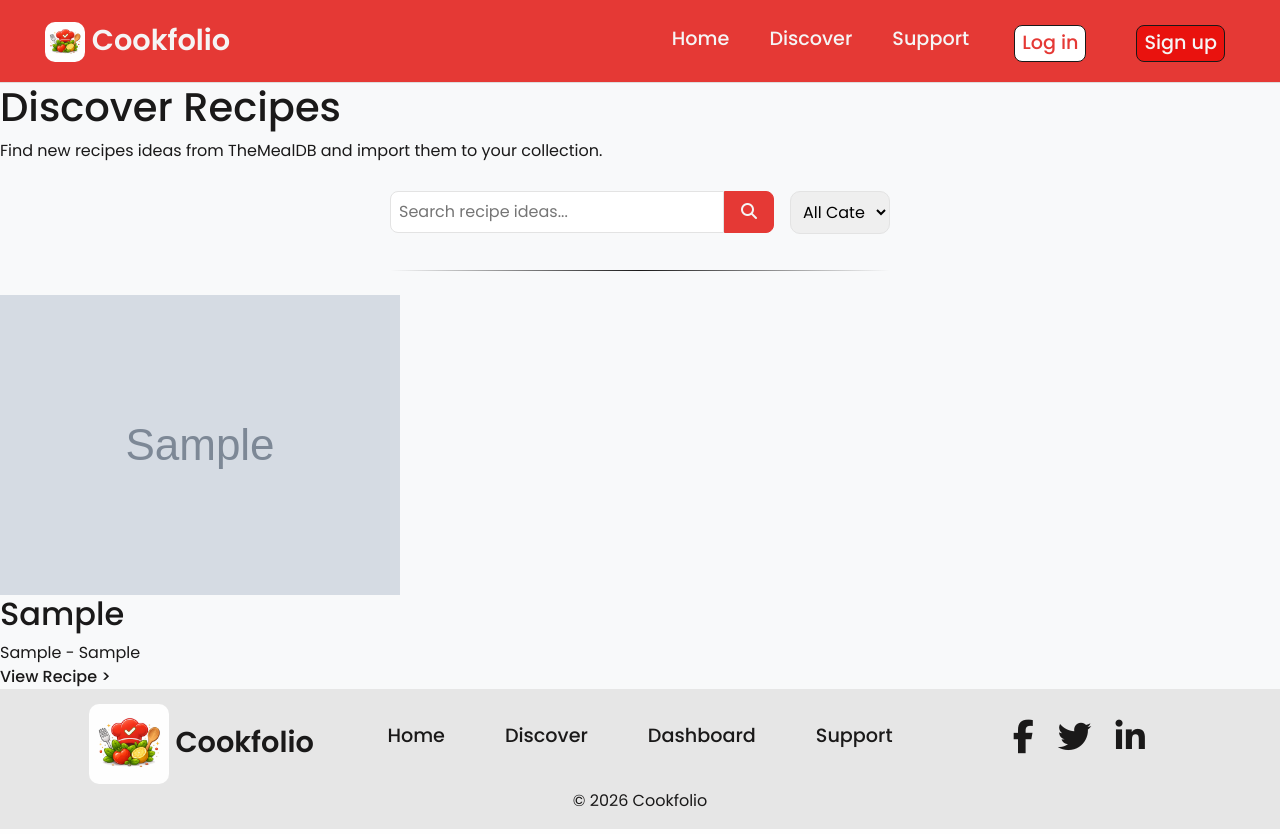
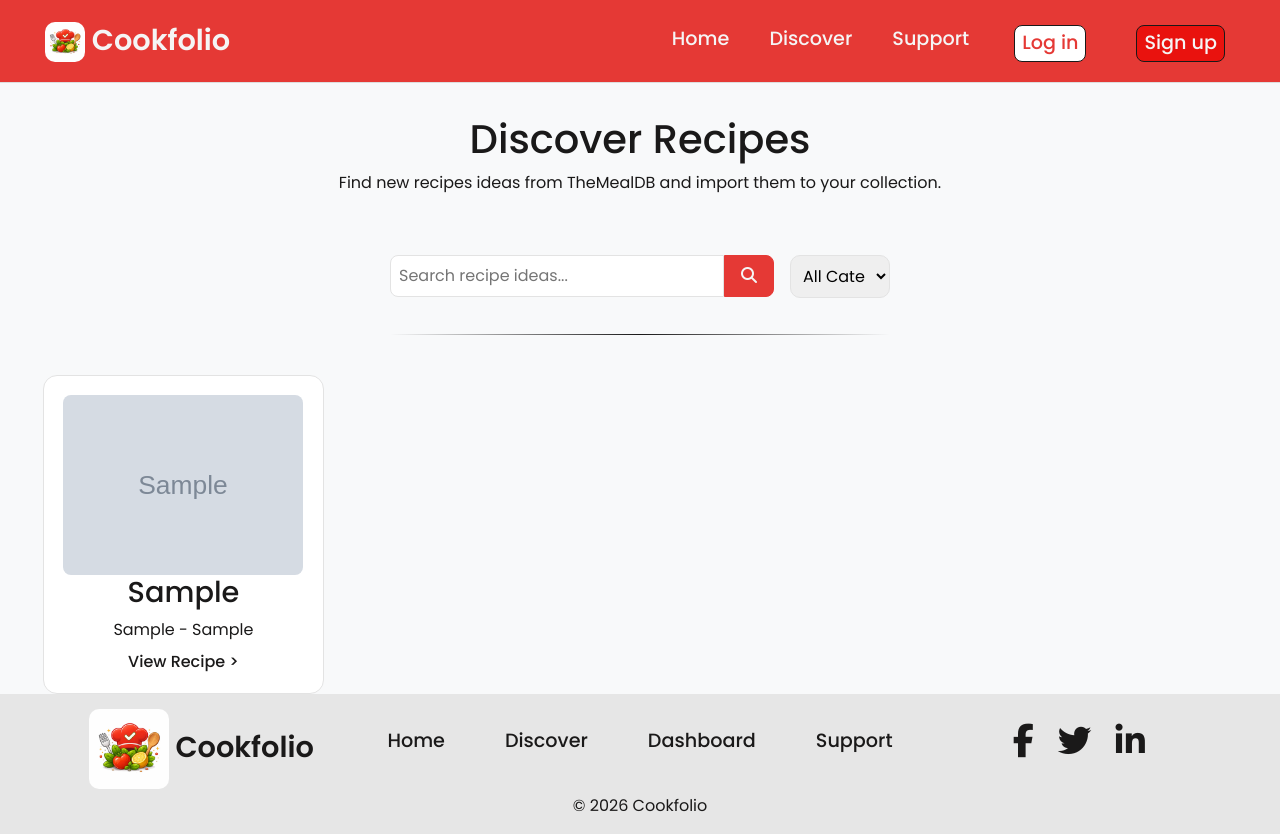
Before and after one commit to silviyahristova/cookfolio, a Flask app: page /discover in a window 1280 px wide. Run offline with Flask 3, Linux system fonts and the light colour scheme; tables that the repository leaves empty hold one stand-in row (values such as "Sample post"); grey boxes marked "Sample" are stand-in pictures; a database or web service that is not in the repository returns one stand-in record (values such as "Sample title"); data that the repository does not hold is empty; some libraries are stand-ins or nearby versions.

Commit message:
style: discover page and view API recipe page style

```diff
--- a/app/static/css/style.css
+++ b/app/static/css/style.css
@@ -391,7 +391,8 @@ header {
 .dashboard-container,
 .all-recipes-container,
 .support-container,
-.error-container {
+.error-container,
+.discover-container {
     display: flex;
     flex-direction: column;
     align-items: center;
@@ -408,7 +409,8 @@ header {
 .dashboard-welcome-text,
 .all-recipes-text,
 .support-text,
-.error-text {
+.error-text,
+.discover-text {
     text-align: center;
 }
 
@@ -551,7 +553,8 @@ header {
 .add-recipe-section,
 .all-recipes-section,
 .support-section,
-.error-section {
+.error-section,
+.discover-section {
     padding: 2rem 1rem 0 1rem;
 }
 
@@ -944,11 +947,13 @@ header {
 
 /*My Recipes page*/
 
-.all-recipes-container {
+.all-recipes-container,
+.discover-container {
     gap: 0;
 }
 
-.all-recipes-text {
+.all-recipes-text,
+.discover-text {
     margin-bottom: 2rem;
 }
 .recipe-search {
@@ -1032,14 +1037,16 @@ header {
     width: 100%;
 }
 
-.all-recipes-grid {
+.all-recipes-grid,
+.discover-grid{
     display: grid;
     grid-template-columns: 1fr;
     justify-content: center;
     gap: 1.5rem;
 }
 
-.recipe-card {
+.recipe-card,
+.discover-card {
     max-width: 230px;
     background-color: #fff;
     border: 1px solid #e3e3e3;
@@ -1052,57 +1059,66 @@ header {
     transition: 0.2s;
 }
 
-.recipe-card:hover {
+.recipe-card:hover,
+.discover-card:hover {
     border-color: #E53935;
 }
 
-.recipe-card-image {
+.recipe-card-image,
+.discover-card-image {
     width: 100%;
     height: 130px;
     overflow: hidden;
     border-radius: 8px;
 }
 
-.recipe-card-picture {
+.recipe-card-picture,
+.discover-card-picture {
     width: 100%;
     height: 100%;
     object-fit: cover;
     display: block;
 }
 
-.recipe-card-content {
+.recipe-card-content,
+.discover-card-content {
     display: flex;
     flex-direction: column;
     align-items: center;
     gap: 0.5rem;
 }
 
-.recipe-card-content h2 {
+.recipe-card-content h2,
+.discover-card-content h2 {
     font-size: 1.5rem;
     color: #1a1919;
     margin: 0;
     font-weight: 500;
 }
 
-.recipe-card-content p {
+.recipe-card-content p,
+.discover-card-content p {
     color: #1a1919;
     font-size: 1rem;
 }
 
-.recipe-card-link {
+.recipe-card-link,
+.discover-card-link {
     display: block;
     color: #1a1919;
     font-weight: 500;
     text-decoration: none;
 }
 
-.recipe-card-link:hover {
+.recipe-card-link:hover,
+.discover-card-link:hover {
     color: #E53935;
     border-color: #E53935;
     text-decoration: none;
 }
 
-.recipe-card-content span {
+.recipe-card-content span,
+.discover-card-content span {
     font-size: 1rem;
     color: #1a1919;
 }
@@ -1157,7 +1173,6 @@ header {
     pointer-events: none;
     font-size: 0.8rem;
 }
-
 
 .no-recipes,
 .no-meal-plans {
@@ -1516,17 +1531,20 @@ header {
         display: block;
     }
 
-    .all-recipes-grid {
+    .all-recipes-grid,
+    .discover-grid {
         grid-template-columns: repeat(2, 1fr);
     }
 
-    .recipe-card {
+    .recipe-card,
+    .discover-card {
         max-width: 250px;
         border-radius: 12px;
         padding: 1rem;
     }
 
-    .recipe-card-content h2 {
+    .recipe-card-content h2,
+    .discover-card-content h2 {
         font-size: 1.8rem;
     }
 
@@ -1534,7 +1552,8 @@ header {
         font-size: 1.1rem;
     }
 
-    .recipe-card-image {
+    .recipe-card-image,
+    .discover-card-image {
         height: 150px;
     }
 
@@ -1844,15 +1863,18 @@ header {
         align-items: stretch;
     }
 
-    .recipe-card{
+    .recipe-card,
+    .discover-card {
         height: 100%;
     }
 
-    .all-recipes-grid {
+    .all-recipes-grid,
+    .discover-grid {
         grid-template-columns: repeat(3, 1fr);
     }
 
-    .all-recipes-container {
+    .all-recipes-container,
+    .discover-container {
         max-width: 1200px;
         margin: 0 auto;
     }
@@ -1889,13 +1911,15 @@ header {
         margin: 0 auto;
     }
 
-    .recipe-card {
+    .recipe-card,
+    .discover-card {
         max-width: 350px;
         border-radius: 14px;
         padding: 1.2rem;
     }
 
-    .recipe-card-content h2 {
+    .recipe-card-content h2,
+    .discover-card-content h2 {
         font-size: 1.8rem;
     }
 
@@ -1903,7 +1927,8 @@ header {
         font-size: 1.1rem;
     }
 
-    .recipe-card-image {
+    .recipe-card-image,
+    .discover-card-image {
         height: 180px;
     }
 
@@ -2062,12 +2087,14 @@ header {
         gap: 60px;
     }
 
-    .all-recipes-container {
+    .all-recipes-container,
+    .discover-container {
         max-width: 1200px;
         margin: 0 auto;
     }
 
-     .all-recipes-grid {
+     .all-recipes-grid,
+    .discover-grid {
         grid-template-columns: repeat(4, 1fr);
     }
 }
```
